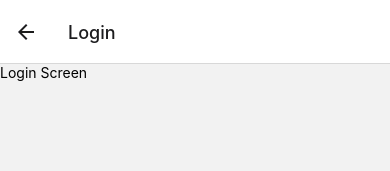
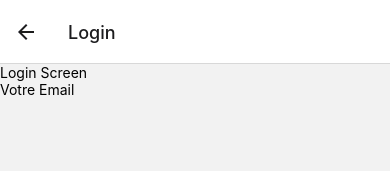
Before and after one commit to adatechschool/projet-mobile-tddeter, a React Native app in the folder TDDeter/: screen /Login in a window 390 px wide. Shown: the top 171 px of the page. Built offline with nearby package versions, Linux system fonts and the light colour scheme.

Commit message:
[feat] Adding email TextInput to LoginScreen

```diff
--- a/TDDeter/Screens/LoginScreen.js
+++ b/TDDeter/Screens/LoginScreen.js
@@ -1,10 +1,10 @@
-import { View, Text } from 'react-native';
-
+import { View, Text, TextInput } from "react-native";
 
 export default function LoginScreen() {
-    return (
+  return (
     <View>
-        <Text>Login Screen</Text>
+      <Text>Login Screen</Text>
+      <TextInput placeholder="Votre Email" />
     </View>
-    );
+  );
 }
```
